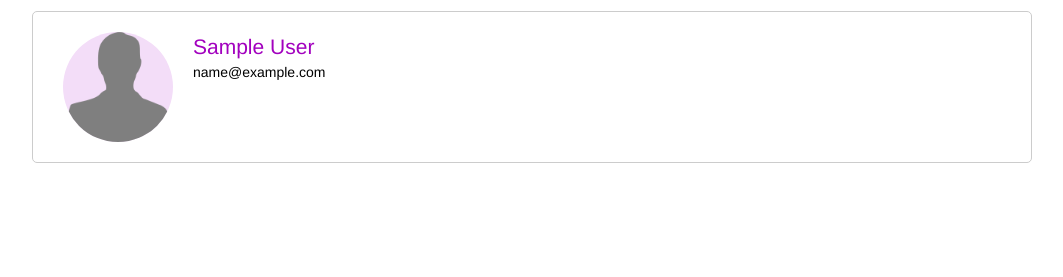
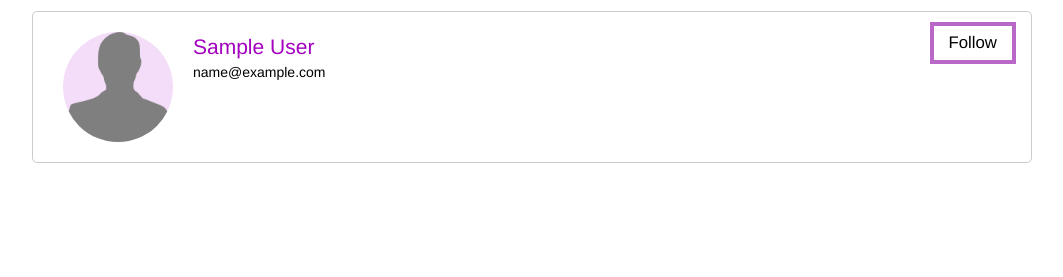
Before and after one commit to marcelvigneault1420/Symfony4-Blog, a Symfony app: template templates/user/list.html.twig in a window 1280 px wide. Shown: the part 143-420 px from the top of the page, without its empty margins (108-1171 px from the left). Run offline with Twig, Linux system fonts and the light colour scheme; the template is opened without the code that fills it: most values are stand-ins (such as "Sample title", 1, 10 or a date in 2020); some libraries are stand-ins or nearby versions.

Commit message:
Ajout de followers. La table dans la BD et le bouton sont fait. Il manque à créer le code pour créer le lien dans l'usager. Il faudrait aussi faire une animation ou le bouton fait un 180deg et que de l'autre coté c'est écrit following

```diff
--- a/public/css/main.css
+++ b/public/css/main.css
@@ -369,7 +369,7 @@ h1 .search-title {
     display: grid;
     align-items: stretch;
     justify-content: stretch;
-    grid-template-columns: 150px 1fr;
+    grid-template-columns: 150px 1fr auto;
     grid-template-rows: 150px;
 }
 
@@ -383,6 +383,42 @@ h1 .search-title {
 .profile-info a {
     font-size: 1.5em;
     padding-top: 20px;
+}
+
+.my-button {
+    justify-self: center;
+    align-self: start;
+    padding: 5px 15px;
+    margin: 10px 5px;
+    border: 4px solid var(--main-purple);
+    background-color: white;
+    font-size: 1.2em;
+    position: relative;
+    overflow: hidden;
+}
+
+.my-button:hover {
+    color: #fff;
+    background-color: var(--main-purple);
+    font-size: 1.2em;
+}
+
+.my-button::before {
+    content: '';
+    width: 20px;
+    background-color: var(--main-purple-light);
+    opacity: 0.4;
+    height: 100%;
+    position: absolute;
+    top: 0;
+    left: calc(-30px);
+    transition: none;
+    transform: skew(-25deg) translateX(0);
+}
+
+.my-button:hover::before {
+    transform: skew(-25deg) translateX(150px);
+    transition: all 1.2s ease-in-out;
 }
 
 .profile a,
--- a/templates/base.html.twig
+++ b/templates/base.html.twig
@@ -41,7 +41,32 @@
                     <p>© 2019 Marcel Vigneault</p>
                 </section>
             </footer>
-        </div> {% block javascripts %}{% endblock %}
+        </div>
+        <script src="{{ asset('script/main.js') }}"></script> {% if is_granted('IS_AUTHENTICATED_FULLY') %}
+        <script>
+            let followButtons = document.querySelectorAll('.follow-button');
+
+            followButtons.forEach((btn) => {
+                btn.addEventListener('click', ({ currentTarget: button }) => {
+                    const idUser = button.value;
+
+                    fetch("{{ path('user_follow') }}", {
+                        headers: { 'Content-Type': 'application/json; charset=utf-8' },
+                        method: 'POST',
+                        body: JSON.stringify({
+                            idFollow: idUser,
+                        }),
+                    })
+                        .then(({ status }) => {
+                            if (status == 200) {
+                                console.log('Success');
+                            } else {
+                                console.log('Error creating the user');
+                            }
+                        })
+                });
+            });
+        </script> {% endif %} {% block javascripts %}{% endblock %}
     </body>
 
 </html>
--- a/templates/user/list.html.twig
+++ b/templates/user/list.html.twig
@@ -7,5 +7,6 @@
             <a href="{{ path('user_profile', {'id': user.id }) }}">{{ user.DisplayName }}</a>
             <p>{{ user.email }}</p>
         </div>
+        <button class="my-button follow-button" value="{{ user.id }}">Follow</button>
     </div> {% endfor %}
 </main> {% endblock %}
```
Also changed, not shown: src/Controller/UserController.php (+31 -1 lines), src/Entity/User.php (+32 -0 lines), 2 other files.
